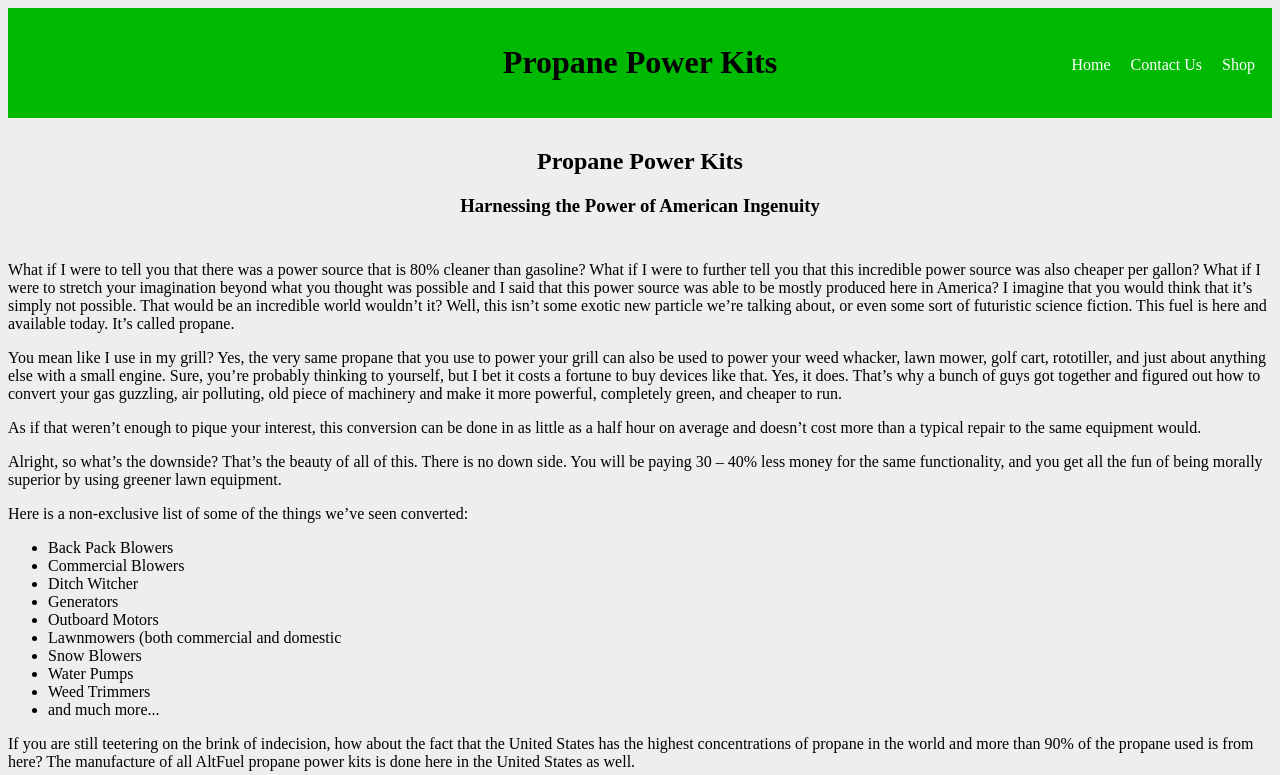
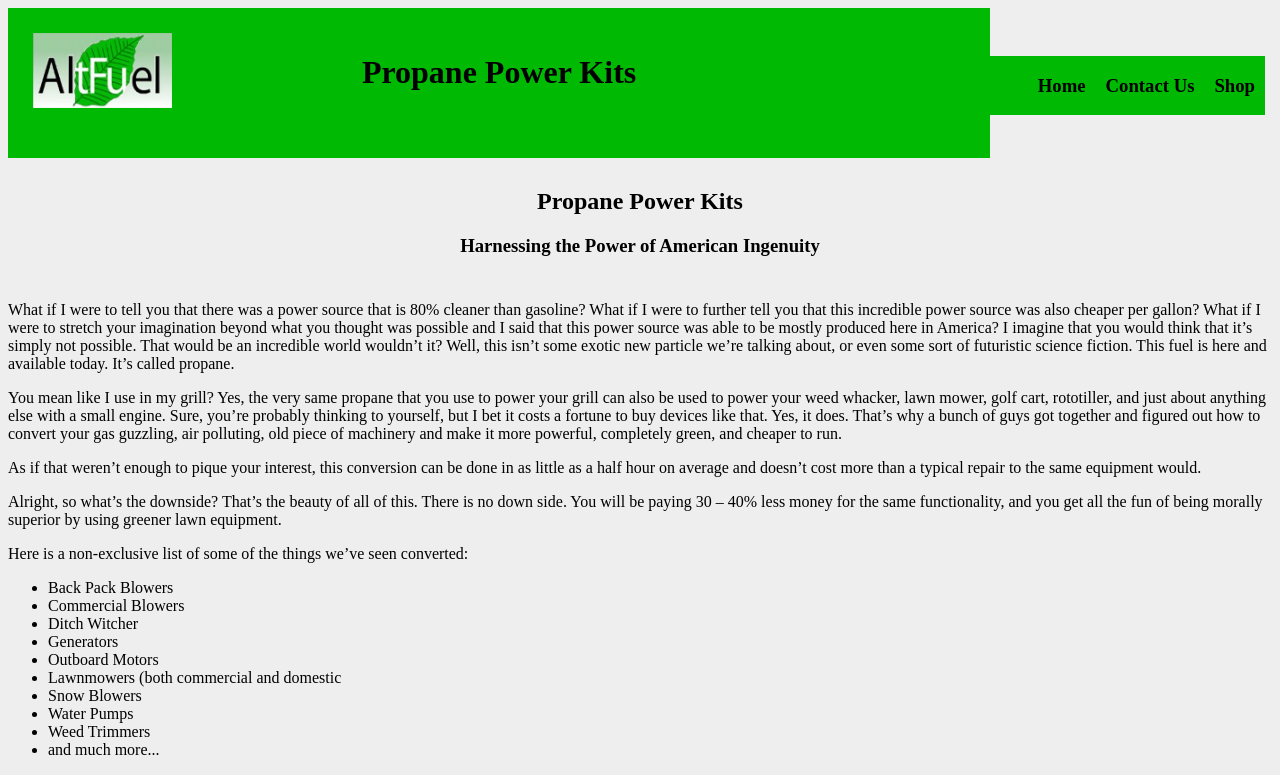
Before and after one commit to bo-sickles/Sweet-Home-RV, a plain HTML site: page Resources/index.html in a window 1280 px wide. Shown: the top 775 px of the page. Drawn offline with Linux system fonts and the light colour scheme.

Commit message:
end of day 5.21.2016

```diff
--- a/Resources/CSS/index.css
+++ b/Resources/CSS/index.css
@@ -1,3 +1,4 @@
+/* General */
 * {
 	box-sizing: border-box;
 }
@@ -7,6 +8,15 @@
 	clear: both;
 	display: block;
 }
+
+/* Header */
+header {
+	background-color: #00b903;
+	padding: 15px 15px 15px 15px;
+}
+
+/* Content */
+
 
 body {
 	background-color: #eeeeee;
@@ -30,16 +40,68 @@
 	margin: 15px;
 }
 
-header {
-	background-color: #00b903;
-	padding: 15px 15px 15px 15px;
-}
+/* Footer */
 
-/*Mobile Only*/
+/* Mobile Only */
 [class*="col-"] {
 	width: 100%;
 }
 
+/* Header */
+.dropdown {
+	position: relative;
+	display: inline-block;
+	float:left;
+}
+
+.dropdown-content {
+	display: none;
+	position: absolute;
+	background-color: #00b903;
+	z-index: 1;
+}
+
+.dropdown:hover .dropdown-content {
+	display: block;
+}
+
+header {
+	float:left;
+}
+
+header img {
+	width: 0%;
+}
+
+header h1 {
+	text-align: center;
+}
+
+#nav {
+	position: static;
+}
+
+#nav:before {
+	content: '\2630';
+}
+
+#nav ul li {
+	list-style: none;
+}
+
+#nav ul li a {
+	display: block;
+	color: #000000;
+	text-decoration: none;
+	padding: 0 10px;
+	text-align: center;
+}
+
+#nav ul li a:hover {
+	background-color: #007500;
+}
+
+/* Content */
 #mainvideo {
 	display: block;
 	margin: auto;
@@ -47,8 +109,53 @@
 	height: 75%;
 }
 
+/* Footer */
+
 @media only screen and (min-width: 789px) {
-	/*Desktop Only*/
+	/* Desktop Only */
+	/* Header */
+	header {
+		clear: left;
+	}
+
+	.dropdown-content {
+		display: inline-block;
+		position: static;
+
+	}
+
+	header img{
+		width: 100%;
+	}
+
+	#nav {
+		position: absolute;
+		right: 15;
+		top: 40;
+		height: 60px;
+	}
+
+	#nav:before {
+		content: '';
+	}
+
+	#nav ul li {
+		float: left;
+		list-style: none;
+	}
+
+	#nav ul li a {
+		display: block;
+		color: #000000;
+		text-decoration: none;
+		padding: 0 10px;
+	}
+
+	#nav ul li a:hover {
+		background-color: #007500;
+	}
+
+	/* Content */
 	.col-1 {width: 8.33%;}
 	.col-2 {width: 16.66%;}
 	.col-3 {width: 25%;}
@@ -74,26 +181,6 @@
 		height: 60%;
 	}
 
-	#nav {
-		position: absolute;
-		right: 15;
-		top: 40;
-		height: 60px;
-	}
+	/* Footer */
 
-	#nav ul li {
-		float: left;
-		list-style: none;
-	}
-
-	#nav ul li a {
-		display: block;
-		color: white;
-		text-decoration: none;
-		padding: 0 10px;
-	}
-
-	#nav ul li a:hover {
-		background-color: #007500;
-	}
 }
--- a/Resources/index.html
+++ b/Resources/index.html
@@ -12,15 +12,23 @@
 		<!-- Header -->
 		<header id="header">
 			<div class="row">
-				<h1 align="center">Propane Power Kits</h1>
-				<nav id="nav">
-					<ul>
-						<li><a href="index.html">Home</a></li>
-						<li><a href="contact.html">Contact Us</a></li>
-						<li><a href="shop.html">Shop</a></li>
-					</ul>
-				</nav>
+				<div class="col-2">
+					<img src="/Images/altfuel_small.jpg">
+				</div>
+				<div class="col-8">
+					<h1>Propane Power Kits</h1>
+				</div>
+				<div class="col-12">
+					<div id="nav" class="dropdown">
+						<ul class="dropdown-content">
+							<li><a href="index.html"><h3>Home</h3></a></li>
+							<li><a href="contact.html"><h3>Contact Us</h3></a></li>
+							<li><a href="shop.html"><h3>Shop</h3></a></li>
+						</ul>
+					</div>
+				</div>
 			</div>
+
 		</header>
 
 		<!-- Content -->
```
